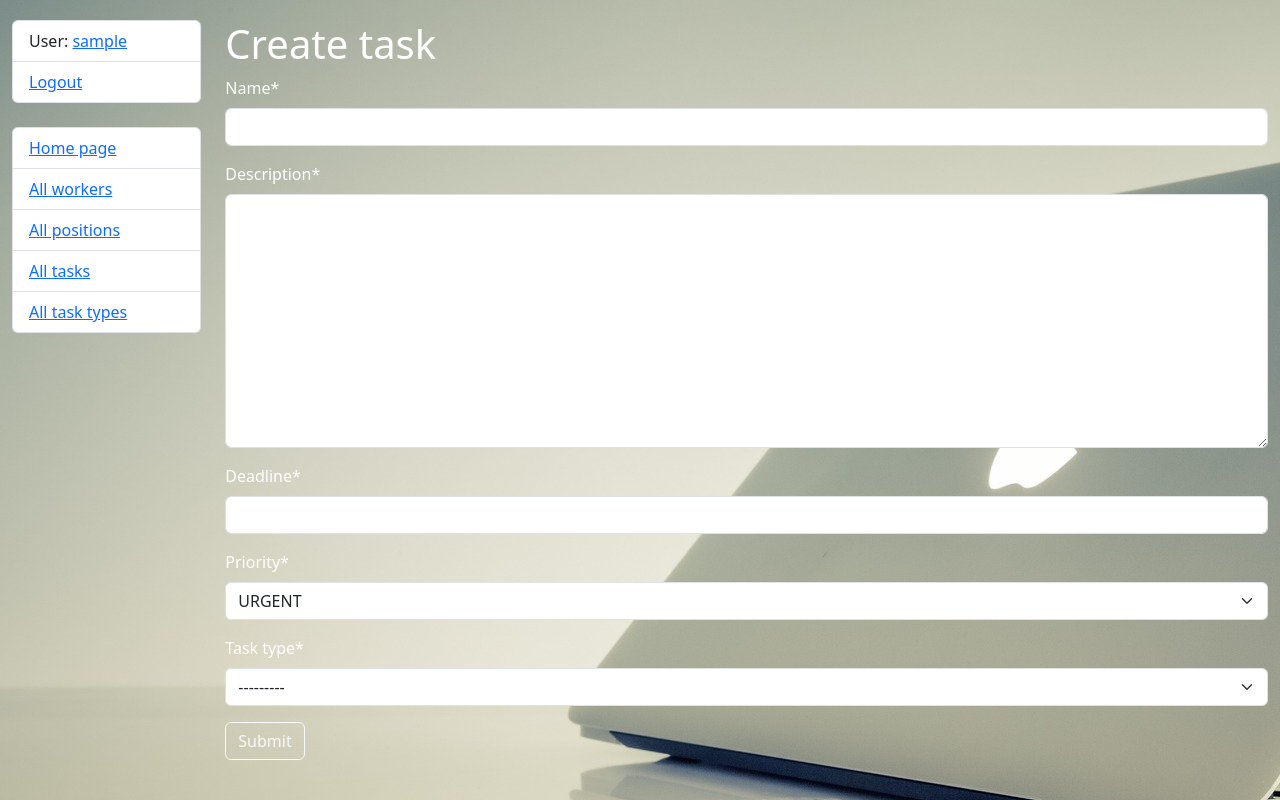
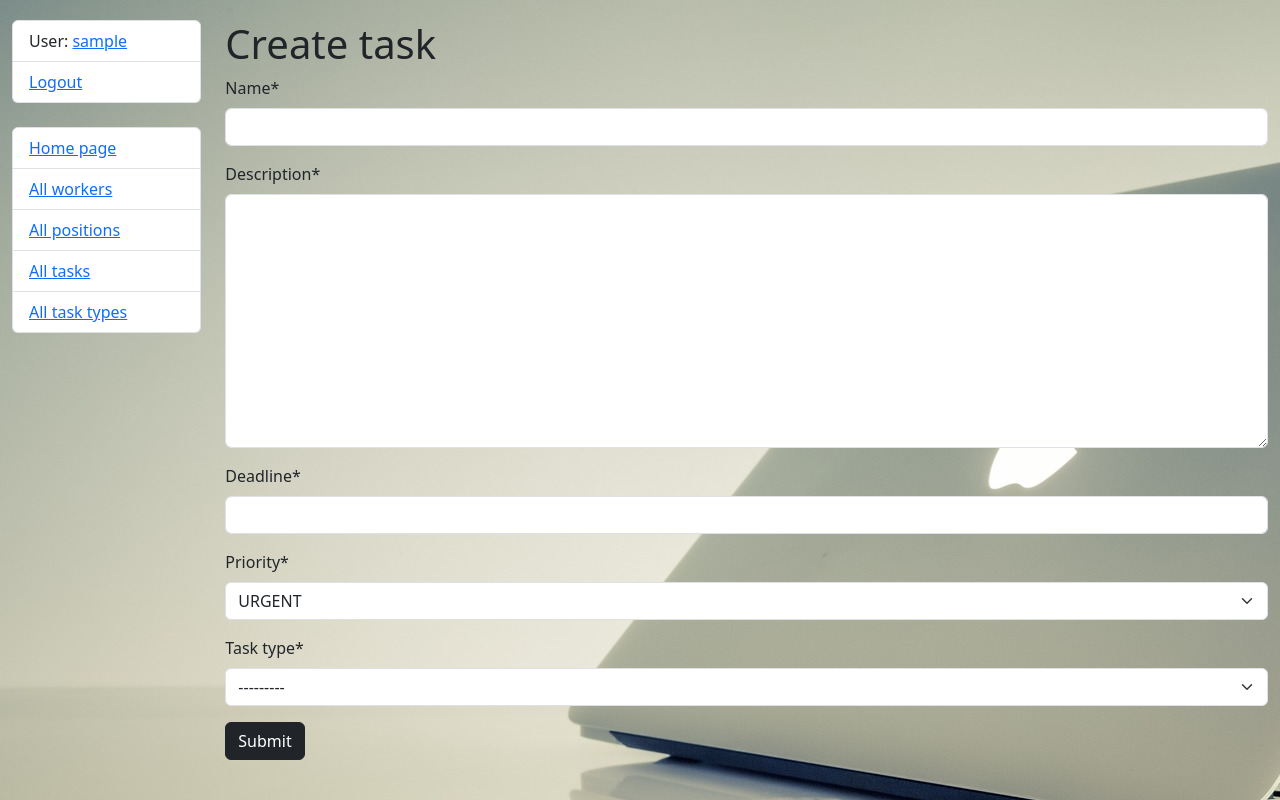
Before and after one commit to Paul-Starodub/IT-Company-Task-Manager, a Django app: page /tasks/create/ in a window 1280 px wide. Run offline with Django 4.2, Linux system fonts and the light colour scheme; the visitor is signed in with stand-in values (Sample User, id 1); data that the repository does not hold is empty; parts of the project's set-up code (start-up, migrations or seed data) failed here and were passed over; some libraries are stand-ins or nearby versions.

Commit message:
Updated task-pages.html with css

```diff
--- a/templates/company/task_detail.html
+++ b/templates/company/task_detail.html
@@ -1,7 +1,7 @@
 {% extends "base.html" %}
 
 {% block content %}
-  <h1 class="text-white">Name: {{ task.name }}</h1>
+  <h1 >Name: {{ task.name }}</h1>
   <p class="text-muted">
   <strong>Type:</strong>
     {{ task.task_type }}
--- a/templates/company/task_form.html
+++ b/templates/company/task_form.html
@@ -2,11 +2,11 @@
 {% load crispy_forms_filters %}
 
 {% block content %}
-  <h1 class="text-white">{{ object|yesno:"Update,Create" }} task</h1>
-  <form class="text-white" action="" method="post" novalidate>
+  <h1>{{ object|yesno:"Update,Create" }} task</h1>
+  <form action="" method="post" novalidate>
     {% csrf_token %}
     {{ form|crispy }}
 
-    <input type="submit" value="Submit" class="btn btn-outline-light">
+    <input type="submit" value="Submit" class="btn btn-dark">
   </form>
 {% endblock %}
```
Also changed, not shown: templates/company/task_list.html (+4 -4 lines).
